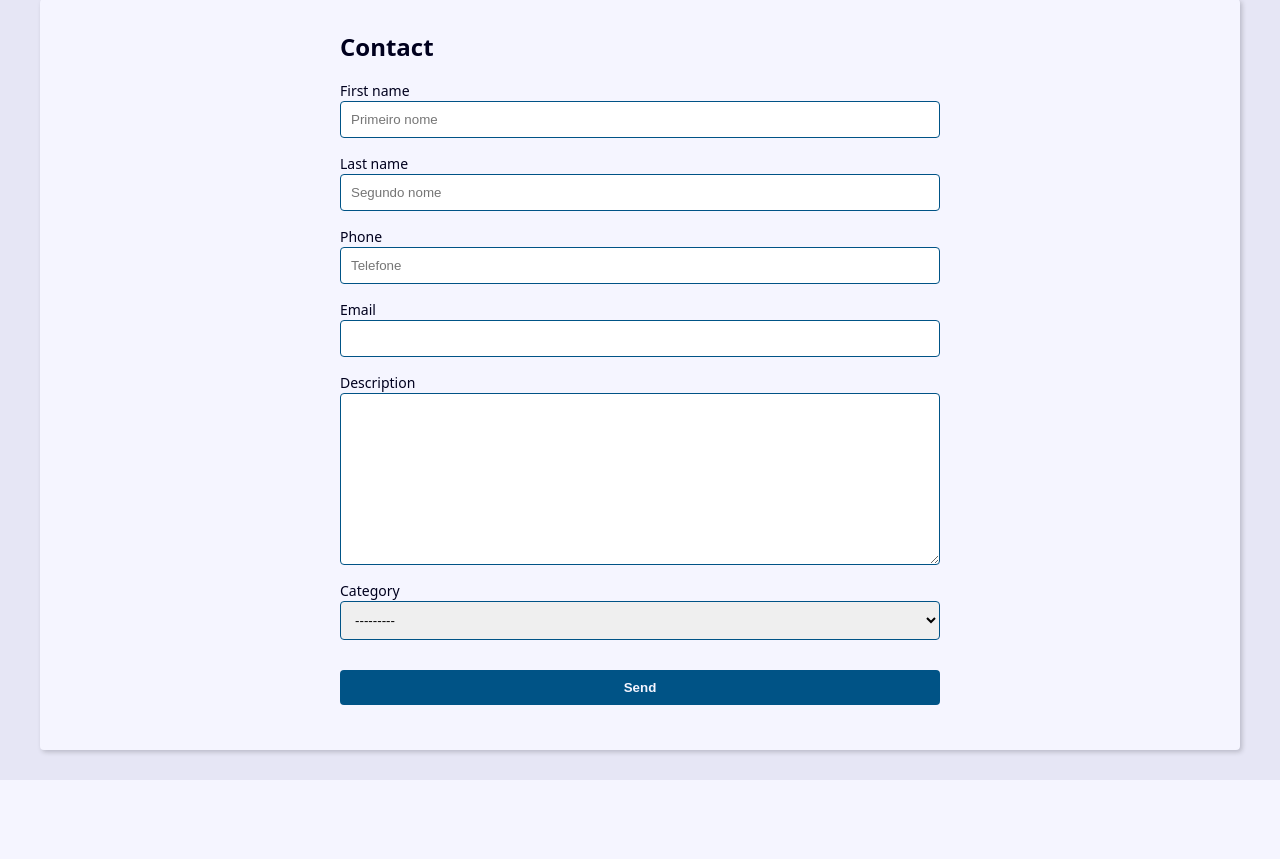
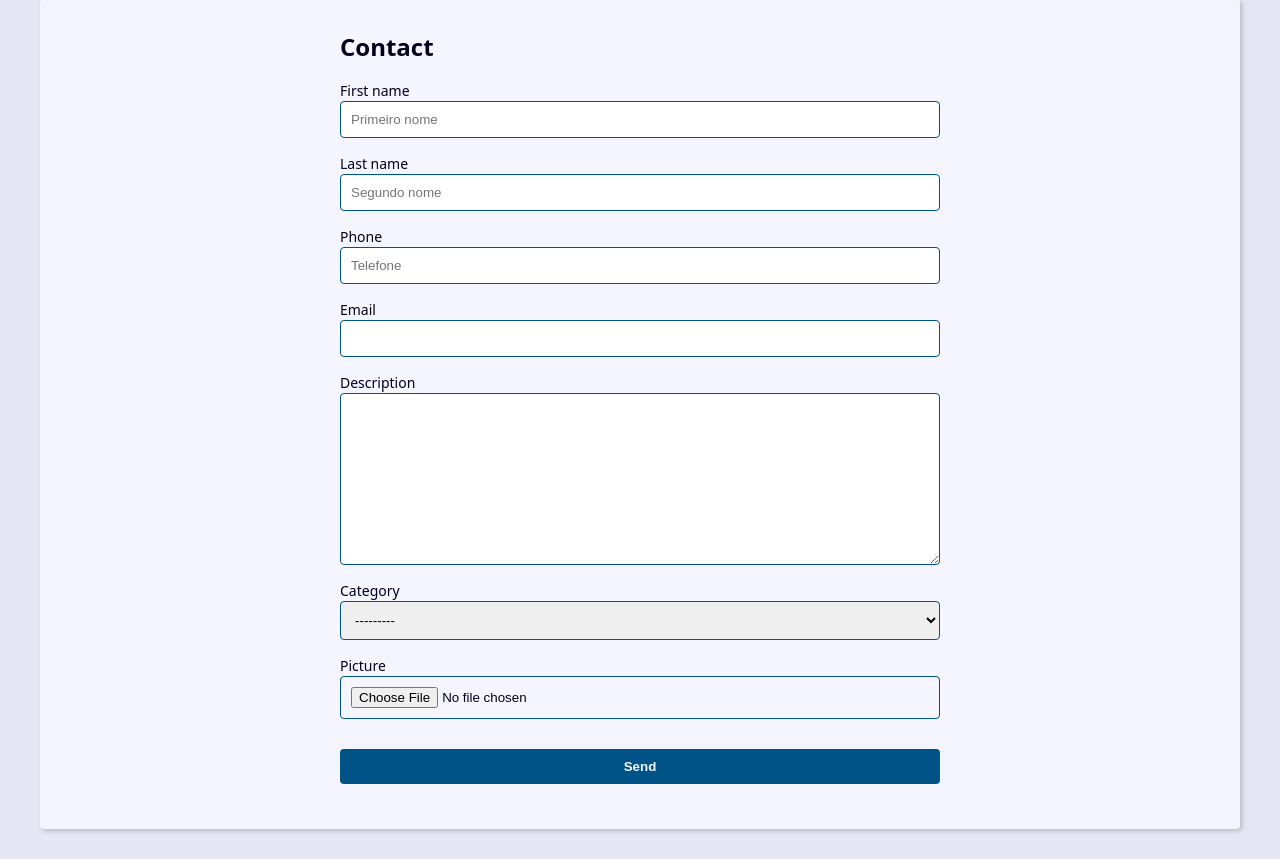
Before and after one commit to dexty421/projeto_agenda, a Django app: page /contact/create/ in a window 1280 px wide. Shown: the part 294-1153 px from the top of the page. Before the commit the page ends 1074 px from the top, so only its background shows below. Run offline with Django 5.2, Linux system fonts and the light colour scheme; data that the repository does not hold is empty.

Commit message:
Desenvolvendo para adicionar imagens no contatos

```diff
--- a/contact/forms.py
+++ b/contact/forms.py
@@ -8,11 +8,16 @@ from . import models
 
 
 class ContactForm(forms.ModelForm):
-
+    picture = forms.ImageField(widget=forms.FileInput(
+        attrs={
+            'accept':'image/*'
+            }
+        )
+    )
     class Meta:
         model = models.Contact
         fields = (
-            'first_name','last_name','phone','email','description','category'
+            'first_name','last_name','phone','email','description','category','picture',
             )
         widgets = {
             'first_name':forms.TextInput(
--- a/contact/templates/contact/create.html
+++ b/contact/templates/contact/create.html
@@ -21,7 +21,17 @@
         <label for="{{ field.id_for_label }}">{{ field.label }}</label>
         {{ field }}
         {{ field.errors }}
+          {% comment %} mostrar imagem na hora do update {% endcomment %}
+
       </div>
+      {% if field.name == 'picture' and field.value.url %}
+      <div class="form-group">
+
+              <img src="{{ field.value.url }}" alt="">
+
+
+      </div>
+      {% endif %}
     {% endfor %}
   </div>
 
--- a/contact/views/contact_forms.py
+++ b/contact/views/contact_forms.py
@@ -12,7 +12,7 @@ def create(request):
     form_action = reverse('contact:create')
 
     if request.method == 'POST':
-        form = ContactForm(request.POST)
+        form = ContactForm(request.POST,request.FILES)
 
         context = {
             'form': form,
@@ -52,7 +52,7 @@ def update(request,contact_id):
     form_action = reverse('contact:update', args=(contact_id , ))
 
     if request.method == 'POST':
-        form = ContactForm(request.POST, instance = contact)
+        form = ContactForm(request.POST, request.FILES, instance= contact)
 
         context = {
             'form': form,
```
Also changed, not shown: contact/templates/contact/contact.html (+13 -0 lines).
